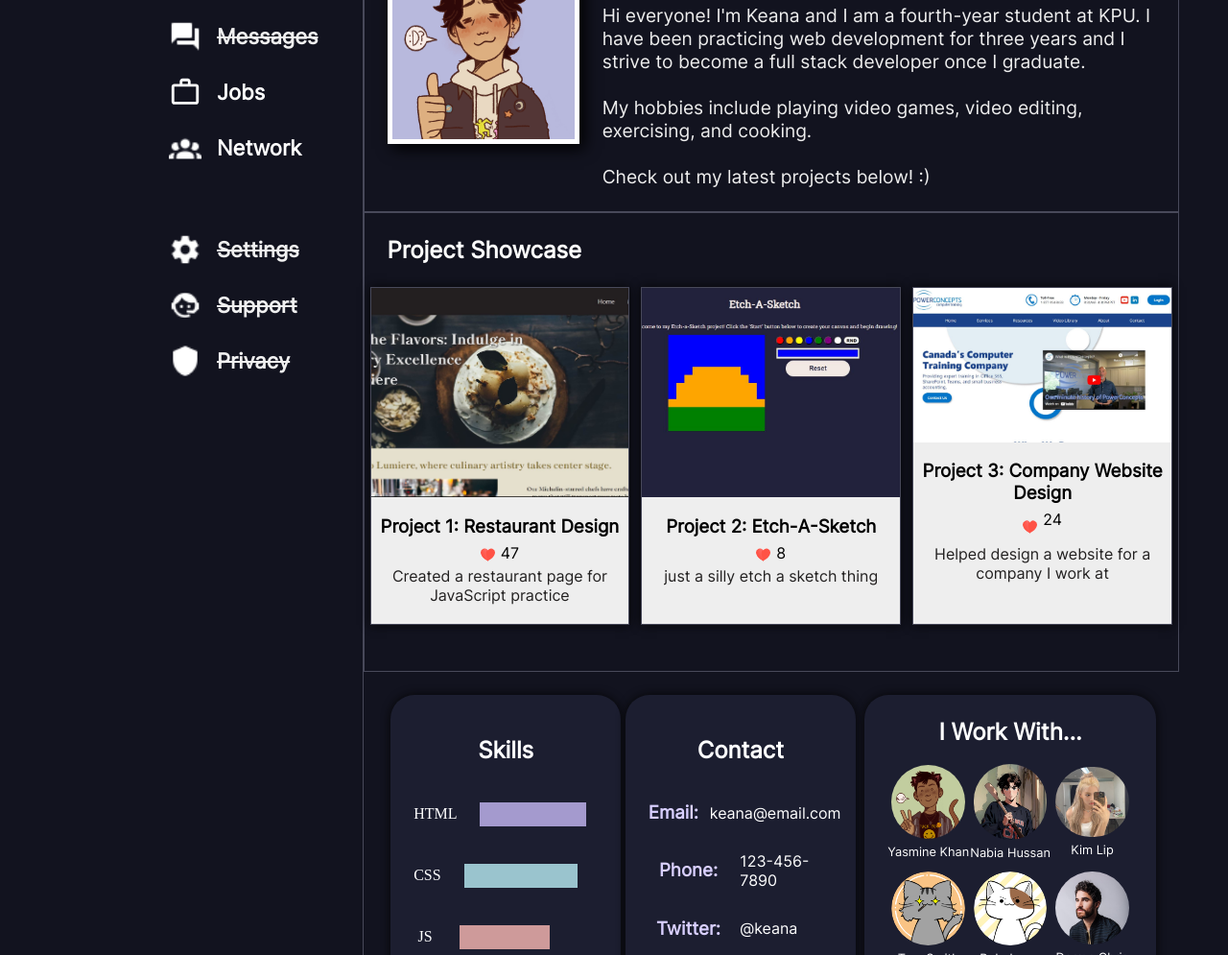
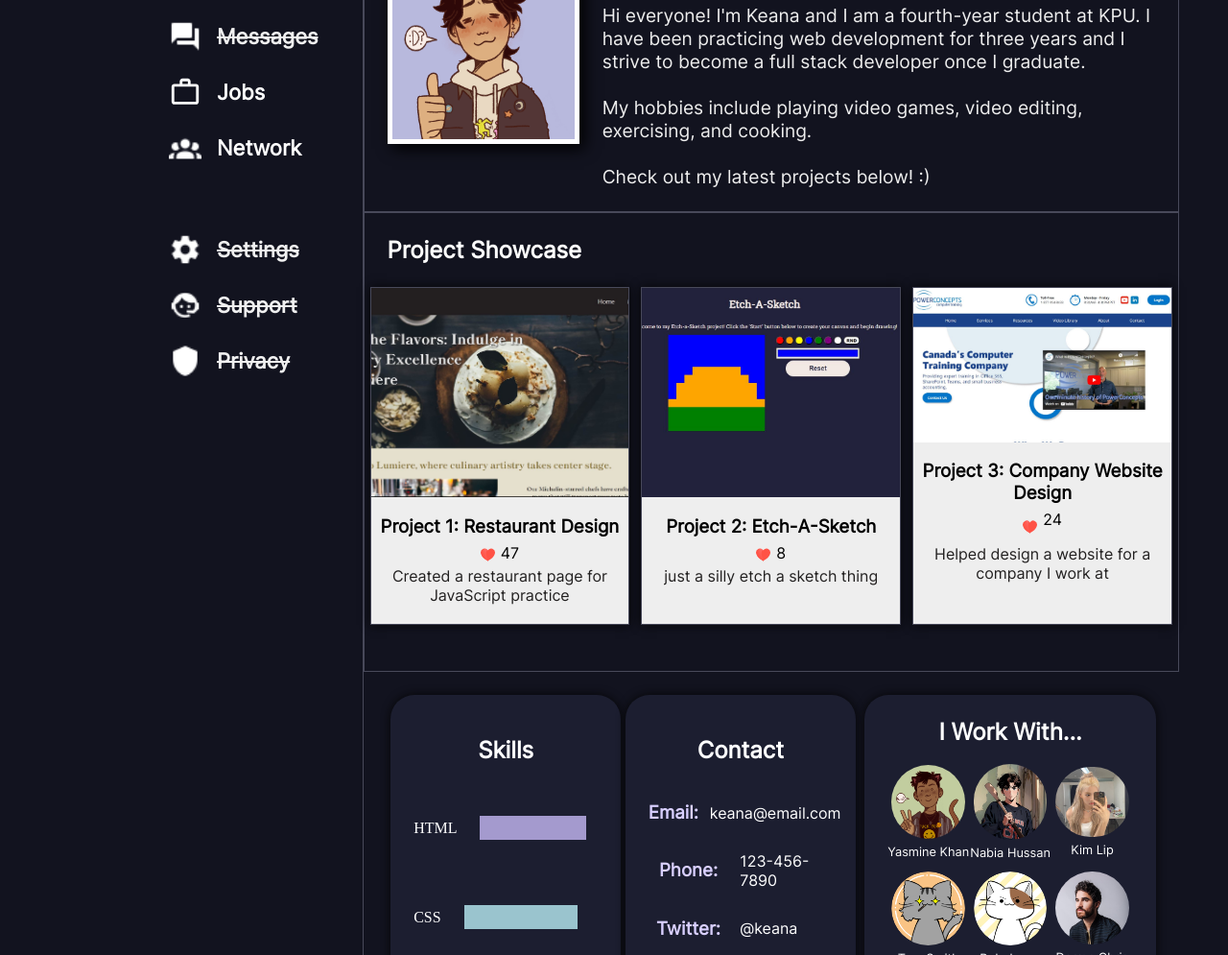
Before and after one commit to Keanada/4115-designtwo, a plain HTML site: page profile.html in a window 1280 px wide. Shown: the part 300-1295 px from the top of the page at 96% size. Drawn offline with Linux system fonts and the light colour scheme; a web font is replaced by a local one.

Commit message:
fixed contact

```diff
--- a/styles.css
+++ b/styles.css
@@ -1007,7 +1007,7 @@ p {
   grid-template-rows: 1fr 2fr 2fr 2fr 2fr;
   justify-self: center;
   width: 15vw;
-  height: 325px;
+  height: 55vh;
   padding: 24px;
   background-color: #1c1e30;
   border-radius: 25px;
@@ -1063,7 +1063,7 @@ p {
 
 #contact {
   width: 15vw;
-  height: 325px;
+  height: 55vh;
   padding: 24px;
   background-color: #1c1e30;
   border-radius: 25px;
@@ -1087,7 +1087,7 @@ p {
 
 #worksWithCon {
   width: 20vw;
-  height: 325px;
+  height: 55vh;
   padding: 24px;
   background-color: #1c1e30;
   border-radius: 25px;
```
